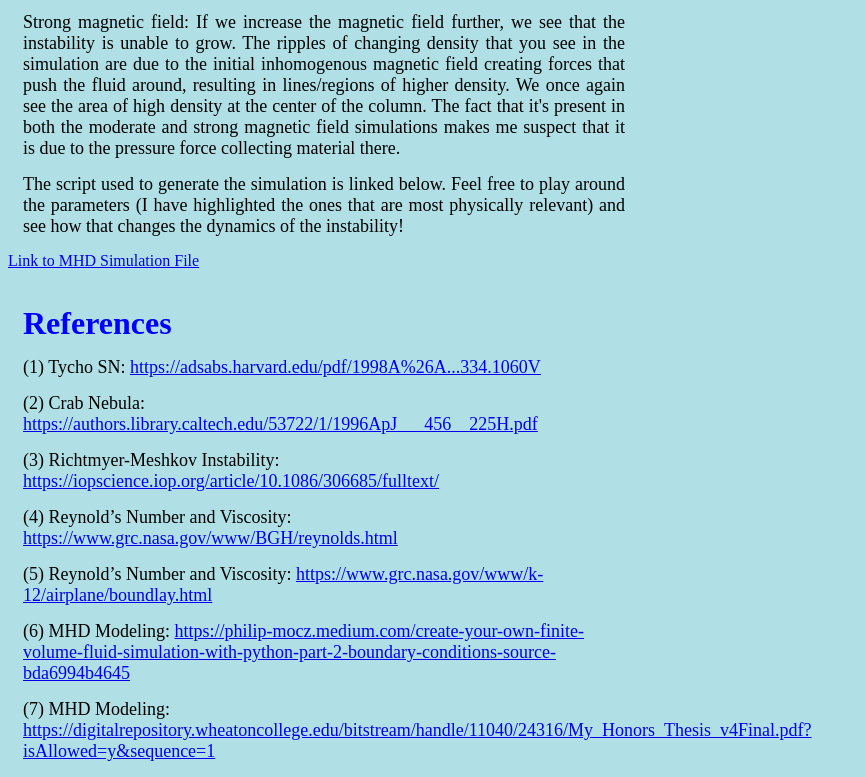
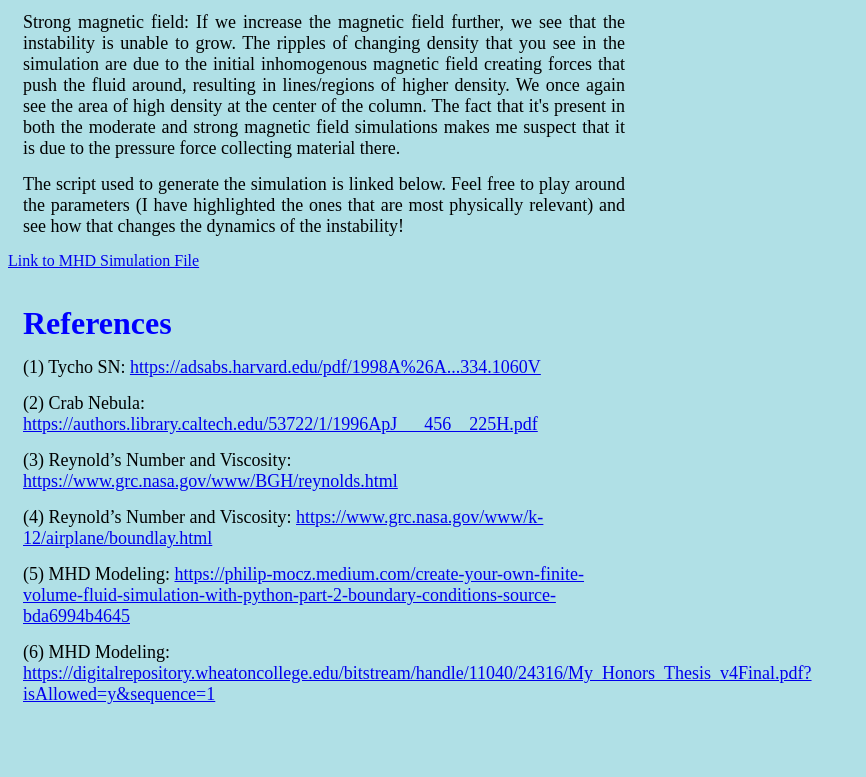
Before and after one commit to Jo-Wong/Jo-Wong.github.io, a plain HTML site: page index.html in a window 1280 px wide. Shown: the part 4246-5023 px from the top of the page, without its empty margins (0-866 px from the left). After the commit the page ends 4966 px from the top, so only its background shows below. Drawn offline with nearby package versions, Linux system fonts and the light colour scheme.

Commit message:
Update index.html

```diff
--- a/index.html
+++ b/index.html
@@ -71,7 +71,7 @@ div.center {text-align: center;}
 <p>RT (and other) instabilities at the interface between SN and ISM can play an important role in ISM physics. The stellar material in SN is enriched with heavy elements created by nuclear fusion towards the end of the star's life. Turbulent mixing infuses the ISM with these metals, which are an important cooling mechanism.</p>
 
 <h1>Modeling the Effect of Magnetic Fields in RT Instabilities: Methodology</h1>
-<p>I have been interested in modeling the effect of magnetic fields on the growth of RT instabilities. To do so, I have been using a helpful tutorial by Philip Mocz (ref 6) on creating RT simulations in Python using a technique called the Finite Volume Method (FVM). Essentially how it works is, you divide your fluid into fluid elements called cells, each of which has an initial set of "primitive" variables that define the state of the fluid. In our case, these primitive variables are mass, velocity, and pressure, and the vector potential. A set of equations, called the Euler equations, describe the time evolution of the variables. In addition, we have source terms that perturb the system - in our case, these sources are the effective gravity and the acceleration due to magnetic forces. The Euler equations are summarized below.
+<p>I have been interested in modeling the effect of magnetic fields on the growth of RT instabilities. To do so, I have been using a helpful tutorial by Philip Mocz (ref 5) on creating RT simulations in Python using a technique called the Finite Volume Method (FVM). Essentially how it works is, you divide your fluid into fluid elements called cells, each of which has an initial set of "primitive" variables that define the state of the fluid. In our case, these primitive variables are mass, velocity, and pressure, and the vector potential. A set of equations, called the Euler equations, describe the time evolution of the variables. In addition, we have source terms that perturb the system - in our case, these sources are the effective gravity and the acceleration due to magnetic forces. The Euler equations are summarized below.
 
 <p style="text-align:center">&nbsp;&nbsp; Mass Continuity:&nbsp;&nbsp; \(\frac{\partial\rho}{\partial t} + \rho\ (\nabla \cdot \vec{v})=0\)</p>
 <p style="text-align:center">&nbsp;&nbsp; Momentum Equation:&nbsp;&nbsp; \(\rho\ (\frac{\partial\vec{v}}{\partial t} + \vec{v} \cdot \nabla \vec{v}) -\nabla P = \vec{J} \times \vec{B} + \rho g\ \hat y\)</p>
@@ -111,11 +111,10 @@ div.center {text-align: center;}
 <h1>References</h1>
 <p style="text-align:left">(1) Tycho SN: <a href="https://adsabs.harvard.edu/pdf/1998A%26A...334.1060V">https://adsabs.harvard.edu/pdf/1998A%26A...334.1060V</a></p>
 <p style="text-align:left">(2) Crab Nebula: <a href="https://authors.library.caltech.edu/53722/1/1996ApJ___456__225H.pdf">https://authors.library.caltech.edu/53722/1/1996ApJ___456__225H.pdf</a></p>
-<p style="text-align:left">(3) Richtmyer-Meshkov Instability: <a href="https://iopscience.iop.org/article/10.1086/306685/fulltext/">https://iopscience.iop.org/article/10.1086/306685/fulltext/</a></p>
-<p style="text-align:left">(4) Reynold’s Number and Viscosity: <a href="https://www.grc.nasa.gov/www/BGH/reynolds.html">https://www.grc.nasa.gov/www/BGH/reynolds.html</a></p>
-<p style="text-align:left">(5) Reynold’s Number and Viscosity: <a href="https://www.grc.nasa.gov/www/k-12/airplane/boundlay.html">https://www.grc.nasa.gov/www/k-12/airplane/boundlay.html</a></p></p>
-<p style="text-align:left">(6) MHD Modeling: <a href="https://philip-mocz.medium.com/create-your-own-finite-volume-fluid-simulation-with-python-part-2-boundary-conditions-source-bda6994b4645">https://philip-mocz.medium.com/create-your-own-finite-volume-fluid-simulation-with-python-part-2-boundary-conditions-source-bda6994b4645</a></p>
-<p style="text-align:left">(7) MHD Modeling: <a href="https://digitalrepository.wheatoncollege.edu/bitstream/handle/11040/24316/My_Honors_Thesis_v4Final.pdf?isAllowed=y&sequence=1">https://digitalrepository.wheatoncollege.edu/bitstream/handle/11040/24316/My_Honors_Thesis_v4Final.pdf?isAllowed=y&sequence=1</a></p>
+<p style="text-align:left">(3) Reynold’s Number and Viscosity: <a href="https://www.grc.nasa.gov/www/BGH/reynolds.html">https://www.grc.nasa.gov/www/BGH/reynolds.html</a></p>
+<p style="text-align:left">(4) Reynold’s Number and Viscosity: <a href="https://www.grc.nasa.gov/www/k-12/airplane/boundlay.html">https://www.grc.nasa.gov/www/k-12/airplane/boundlay.html</a></p></p>
+<p style="text-align:left">(5) MHD Modeling: <a href="https://philip-mocz.medium.com/create-your-own-finite-volume-fluid-simulation-with-python-part-2-boundary-conditions-source-bda6994b4645">https://philip-mocz.medium.com/create-your-own-finite-volume-fluid-simulation-with-python-part-2-boundary-conditions-source-bda6994b4645</a></p>
+<p style="text-align:left">(6) MHD Modeling: <a href="https://digitalrepository.wheatoncollege.edu/bitstream/handle/11040/24316/My_Honors_Thesis_v4Final.pdf?isAllowed=y&sequence=1">https://digitalrepository.wheatoncollege.edu/bitstream/handle/11040/24316/My_Honors_Thesis_v4Final.pdf?isAllowed=y&sequence=1</a></p>
 
 </div>
 
```
